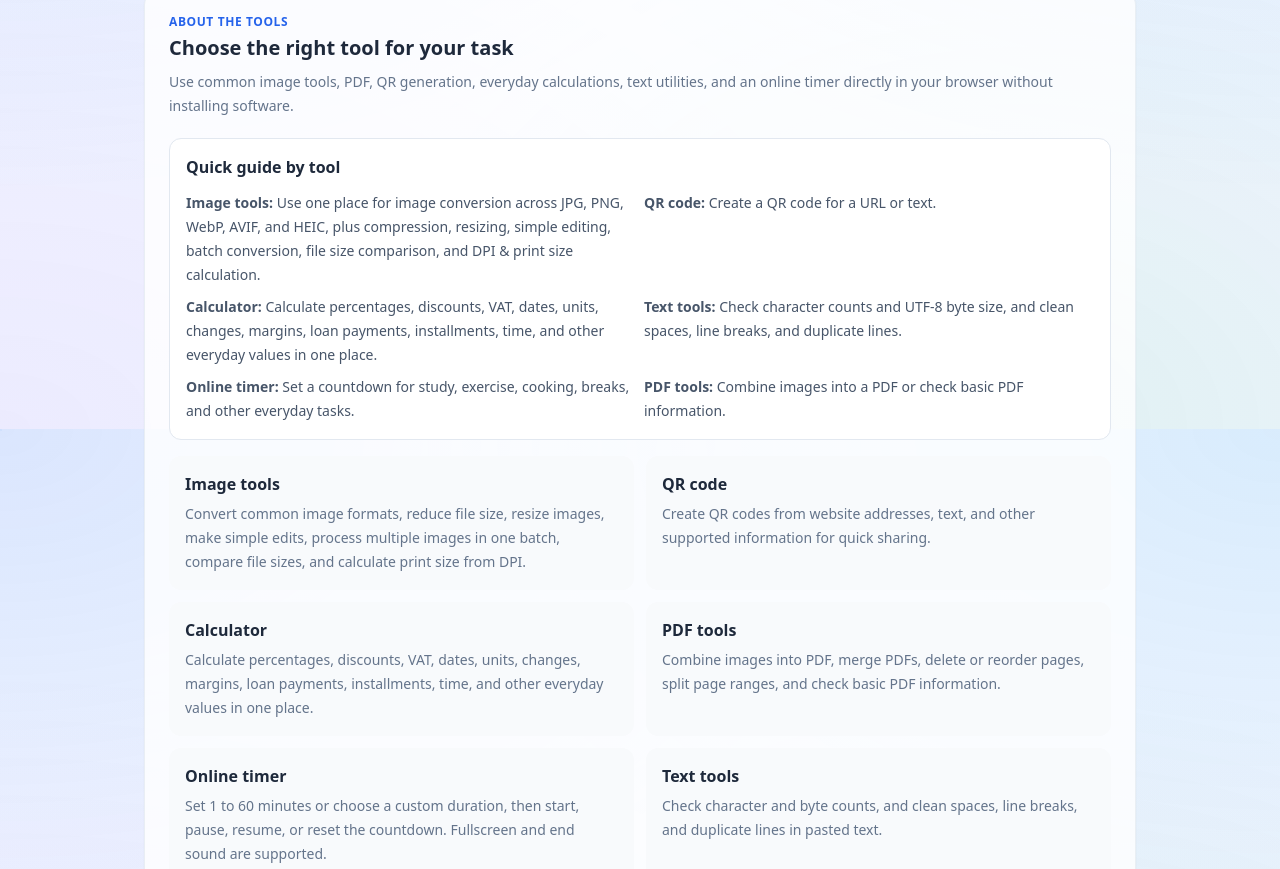
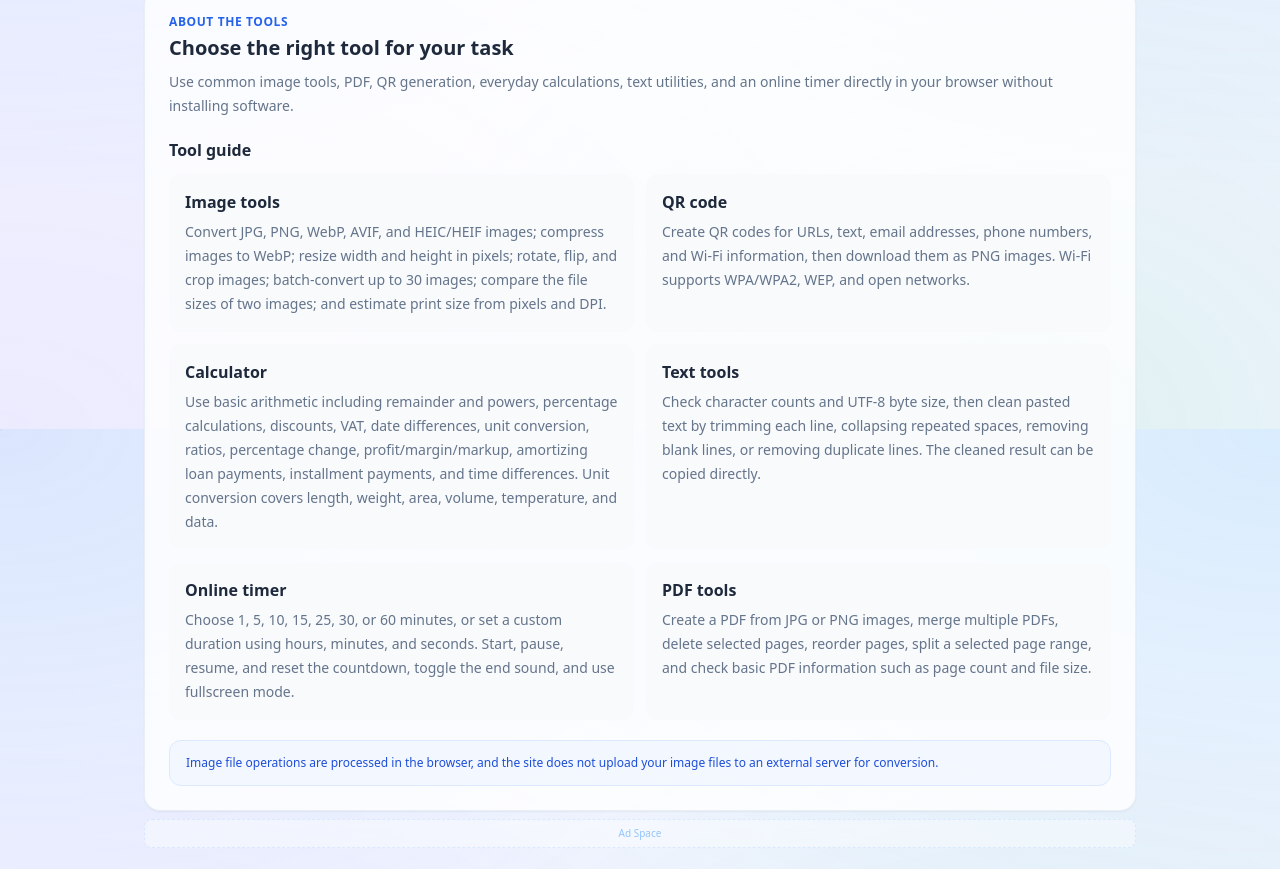
Before and after one commit to hosi4242/convert-images, a React (Vite) app: page / in a window 1280 px wide. Shown: the part 1171-2040 px from the top of the page. Built offline with nearby package versions, Linux system fonts and the light colour scheme.

Commit message:
Refine tool guide and remove duplicate quick guide

```diff
--- a/src/App.tsx
+++ b/src/App.tsx
@@ -291,24 +291,16 @@ function App() {
               <h2 className="mt-1 text-lg font-extrabold text-slate-800 sm:text-xl">{ko ? "필요한 작업에 맞는 도구를 간편하게 선택하세요" : "Choose the right tool for your task"}</h2>
               <p className="mt-2 text-sm leading-6 text-slate-500">{ko ? "자주 사용하는 이미지 작업부터 PDF, QR 코드, 생활 계산, 텍스트 확인, 온라인 타이머까지 별도 프로그램 설치 없이 브라우저에서 이용할 수 있습니다." : "Use common image tools, PDF, QR generation, everyday calculations, text utilities, and an online timer directly in your browser without installing software."}</p>
             </div>
-            <div className="mb-4 rounded-xl border border-slate-200 bg-white p-4">
-              <h3 className="font-bold text-slate-800">{ko ? "도구별 빠른 안내" : "Quick guide by tool"}</h3>
-              <div className="mt-3 grid gap-2 text-sm leading-6 text-slate-600 sm:grid-cols-2">
-                <p><strong>{ko ? "이미지 도구:" : "Image tools:"}</strong> {ko ? "JPG·PNG·WebP·AVIF·HEIC 등 이미지 변환부터 압축, 크기 조정, 간단한 편집, 일괄 변환, 용량 비교, DPI·인쇄 크기 계산까지 한곳에서 이용할 수 있습니다." : "Use one place for image conversion across JPG, PNG, WebP, AVIF, and HEIC, plus compression, resizing, simple editing, batch conversion, file size comparison, and DPI & print size calculation."}</p>
-                <p><strong>{ko ? "QR 코드:" : "QR code:"}</strong> {ko ? "URL이나 텍스트를 공유하기 위한 QR 코드를 생성할 수 있습니다." : "Create a QR code for a URL or text."}</p>
-                <p><strong>{ko ? "복합 계산기:" : "Calculator:"}</strong> {ko ? "비율, 퍼센트, 할인, 부가세, 날짜, 단위, 증감률, 마진, 대출 이자, 할부, 시간 등 일상에서 자주 필요한 계산을 한곳에서 확인할 수 있습니다." : "Calculate percentages, discounts, VAT, dates, units, changes, margins, loan payments, installments, time, and other everyday values in one place."}</p>
-                <p><strong>{ko ? "텍스트 도구:" : "Text tools:"}</strong> {ko ? "글자 수와 UTF-8 바이트 수를 확인하고, 공백·줄바꿈·중복 줄 등을 정리할 수 있습니다." : "Check character counts and UTF-8 byte size, and clean spaces, line breaks, and duplicate lines."}</p>
-                <p><strong>{ko ? "온라인 타이머:" : "Online timer:"}</strong> {ko ? "공부, 운동, 요리, 휴식 등에 필요한 시간을 설정하고 카운트다운할 수 있습니다." : "Set a countdown for study, exercise, cooking, breaks, and other everyday tasks."}</p>
-                <p><strong>{ko ? "PDF 도구:" : "PDF tools:"}</strong> {ko ? "여러 이미지를 PDF로 묶거나 PDF의 기본 정보를 확인할 수 있습니다." : "Combine images into a PDF or check basic PDF information."}</p>
+            <div className="mb-5">
+              <h3 className="mb-3 font-bold text-slate-800">{ko ? "도구별 안내" : "Tool guide"}</h3>
+              <div className="grid gap-3 sm:grid-cols-2">
+                <div className="rounded-xl bg-slate-50 p-4"><h4 className="font-bold text-slate-800">{ko ? "이미지 도구" : "Image tools"}</h4><p className="mt-1.5 text-sm leading-6 text-slate-500">{ko ? "JPG, PNG, WebP, AVIF, HEIC·HEIF 등의 이미지 형식을 변환하고, WebP 압축, 가로·세로 픽셀 크기 조정, 회전·좌우 및 상하 반전·영역 자르기, 최대 30개 이미지 일괄 변환, 두 이미지의 파일 용량 비교, 픽셀과 DPI를 이용한 예상 인쇄 크기 계산을 제공합니다." : "Convert JPG, PNG, WebP, AVIF, and HEIC/HEIF images; compress images to WebP; resize width and height in pixels; rotate, flip, and crop images; batch-convert up to 30 images; compare the file sizes of two images; and estimate print size from pixels and DPI."}</p></div>
+                <div className="rounded-xl bg-slate-50 p-4"><h4 className="font-bold text-slate-800">{ko ? "QR 코드" : "QR code"}</h4><p className="mt-1.5 text-sm leading-6 text-slate-500">{ko ? "URL, 일반 텍스트, 이메일 주소, 전화번호, Wi-Fi 정보를 QR 코드로 생성하고 PNG 이미지로 다운로드할 수 있습니다. Wi-Fi는 WPA/WPA2, WEP, 오픈 네트워크 형식을 지원합니다." : "Create QR codes for URLs, text, email addresses, phone numbers, and Wi-Fi information, then download them as PNG images. Wi-Fi supports WPA/WPA2, WEP, and open networks."}</p></div>
+                <div className="rounded-xl bg-slate-50 p-4"><h4 className="font-bold text-slate-800">{ko ? "복합 계산기" : "Calculator"}</h4><p className="mt-1.5 text-sm leading-6 text-slate-500">{ko ? "기본 사칙연산과 나머지·거듭제곱, 퍼센트 계산, 할인 가격, 부가세, 날짜 차이, 단위 변환, 비율, 증감률, 마진·이익·마크업, 대출 원리금균등상환, 할부 계산, 시간 차이 계산을 한곳에서 이용할 수 있습니다. 길이·무게·면적·부피·온도·데이터 단위 변환도 지원합니다." : "Use basic arithmetic including remainder and powers, percentage calculations, discounts, VAT, date differences, unit conversion, ratios, percentage change, profit/margin/markup, amortizing loan payments, installment payments, and time differences. Unit conversion covers length, weight, area, volume, temperature, and data."}</p></div>
+                <div className="rounded-xl bg-slate-50 p-4"><h4 className="font-bold text-slate-800">{ko ? "텍스트 도구" : "Text tools"}</h4><p className="mt-1.5 text-sm leading-6 text-slate-500">{ko ? "글자 수와 UTF-8 바이트 수를 확인하고, 텍스트의 각 줄 앞뒤 공백 제거, 연속 공백 정리, 빈 줄 제거, 중복 줄 제거를 선택하여 정리할 수 있습니다. 정리 결과는 바로 복사할 수 있습니다." : "Check character counts and UTF-8 byte size, then clean pasted text by trimming each line, collapsing repeated spaces, removing blank lines, or removing duplicate lines. The cleaned result can be copied directly."}</p></div>
+                <div className="rounded-xl bg-slate-50 p-4"><h4 className="font-bold text-slate-800">{ko ? "온라인 타이머" : "Online timer"}</h4><p className="mt-1.5 text-sm leading-6 text-slate-500">{ko ? "1·5·10·15·25·30·60분의 빠른 설정과 직접 설정을 지원하며, 시간·분·초를 입력해 원하는 길이로 설정할 수 있습니다. 시작, 일시정지, 계속, 초기화, 종료 알림음 켜기·끄기, 전체 화면을 지원합니다." : "Choose 1, 5, 10, 15, 25, 30, or 60 minutes, or set a custom duration using hours, minutes, and seconds. Start, pause, resume, and reset the countdown, toggle the end sound, and use fullscreen mode."}</p></div>
+                <div className="rounded-xl bg-slate-50 p-4"><h4 className="font-bold text-slate-800">{ko ? "PDF 도구" : "PDF tools"}</h4><p className="mt-1.5 text-sm leading-6 text-slate-500">{ko ? "JPG·PNG 이미지를 하나의 PDF로 만들고, 여러 PDF를 하나로 합치며, PDF 페이지를 선택해 삭제하거나 순서를 재정렬하고, 원하는 시작·끝 페이지 범위를 분할할 수 있습니다. PDF의 페이지 수와 파일 크기 같은 기본 정보도 확인할 수 있습니다." : "Create a PDF from JPG or PNG images, merge multiple PDFs, delete selected pages, reorder pages, split a selected page range, and check basic PDF information such as page count and file size."}</p></div>
               </div>
-            </div>
-            <div className="grid gap-3 sm:grid-cols-2">
-              <div className="rounded-xl bg-slate-50 p-4"><h3 className="font-bold text-slate-800">{ko ? "이미지 도구" : "Image tools"}</h3><p className="mt-1.5 text-sm leading-6 text-slate-500">{ko ? "JPG·PNG·WebP 등 이미지 형식을 변환하고, 파일 용량을 줄이거나 크기를 조정할 수 있습니다. 간단한 편집과 여러 이미지의 일괄 변환, 용량 비교와 DPI 계산도 지원합니다." : "Convert common image formats, reduce file size, resize images, make simple edits, process multiple images in one batch, compare file sizes, and calculate print size from DPI."}</p></div>
-              <div className="rounded-xl bg-slate-50 p-4"><h3 className="font-bold text-slate-800">{ko ? "QR 코드" : "QR code"}</h3><p className="mt-1.5 text-sm leading-6 text-slate-500">{ko ? "웹사이트 주소나 텍스트 등 필요한 정보를 QR 코드로 만들 수 있습니다. 간단한 공유용 QR 코드를 빠르게 생성할 수 있습니다." : "Create QR codes from website addresses, text, and other supported information for quick sharing."}</p></div>
-              <div className="rounded-xl bg-slate-50 p-4"><h3 className="font-bold text-slate-800">{ko ? "복합 계산기" : "Calculator"}</h3><p className="mt-1.5 text-sm leading-6 text-slate-500">{ko ? "비율, 퍼센트, 할인, 부가세, 날짜, 단위, 증감률, 마진, 대출 이자, 할부, 시간 등 일상에서 자주 필요한 계산을 한곳에서 확인할 수 있습니다." : "Calculate percentages, discounts, VAT, dates, units, changes, margins, loan payments, installments, time, and other everyday values in one place."}</p></div>
-              <div className="rounded-xl bg-slate-50 p-4"><h3 className="font-bold text-slate-800">{ko ? "PDF 도구" : "PDF tools"}</h3><p className="mt-1.5 text-sm leading-6 text-slate-500">{ko ? "여러 JPG·PNG 이미지를 하나의 PDF로 묶고, PDF를 합치거나 페이지를 삭제·재정렬·분할하고 기본 파일 정보를 확인할 수 있습니다." : "Combine images into PDF, merge PDFs, delete or reorder pages, split page ranges, and check basic PDF information."}</p></div>
-              <div className="rounded-xl bg-slate-50 p-4"><h3 className="font-bold text-slate-800">{ko ? "온라인 타이머" : "Online timer"}</h3><p className="mt-1.5 text-sm leading-6 text-slate-500">{ko ? "1분부터 60분까지 또는 원하는 시간을 직접 설정하고 시작·일시정지·초기화할 수 있습니다. 전체 화면과 종료 알림음도 지원합니다." : "Set 1 to 60 minutes or choose a custom duration, then start, pause, resume, or reset the countdown. Fullscreen and end sound are supported."}</p></div>
-              <div className="rounded-xl bg-slate-50 p-4"><h3 className="font-bold text-slate-800">{ko ? "텍스트 도구" : "Text tools"}</h3><p className="mt-1.5 text-sm leading-6 text-slate-500">{ko ? "입력한 글의 글자 수와 바이트를 확인하고, 복사한 텍스트의 공백·줄바꿈·중복 줄을 정리할 수 있습니다." : "Check character and byte counts, and clean spaces, line breaks, and duplicate lines in pasted text."}</p></div>
             </div>
             <div className="mt-4 rounded-xl border border-blue-100 bg-blue-50/60 px-4 py-3">
               <p className="text-xs leading-5 text-blue-700">{ko ? "파일 기반 이미지 작업은 브라우저에서 처리되며, 사이트는 변환을 위해 사용자의 이미지 파일을 외부 서버에 업로드하지 않습니다." : "Image file operations are processed in the browser, and the site does not upload your image files to an external server for conversion."}</p>
```
